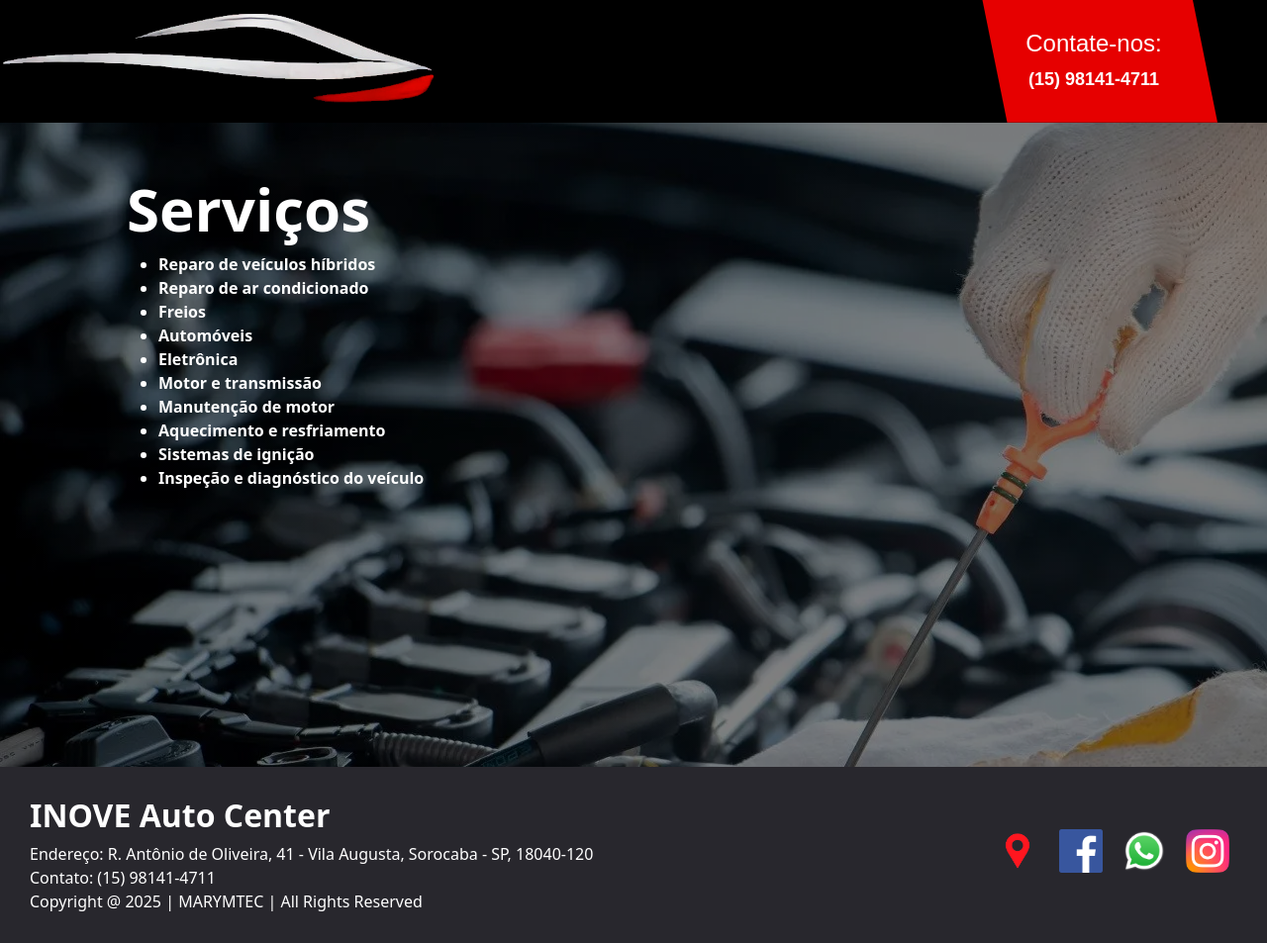
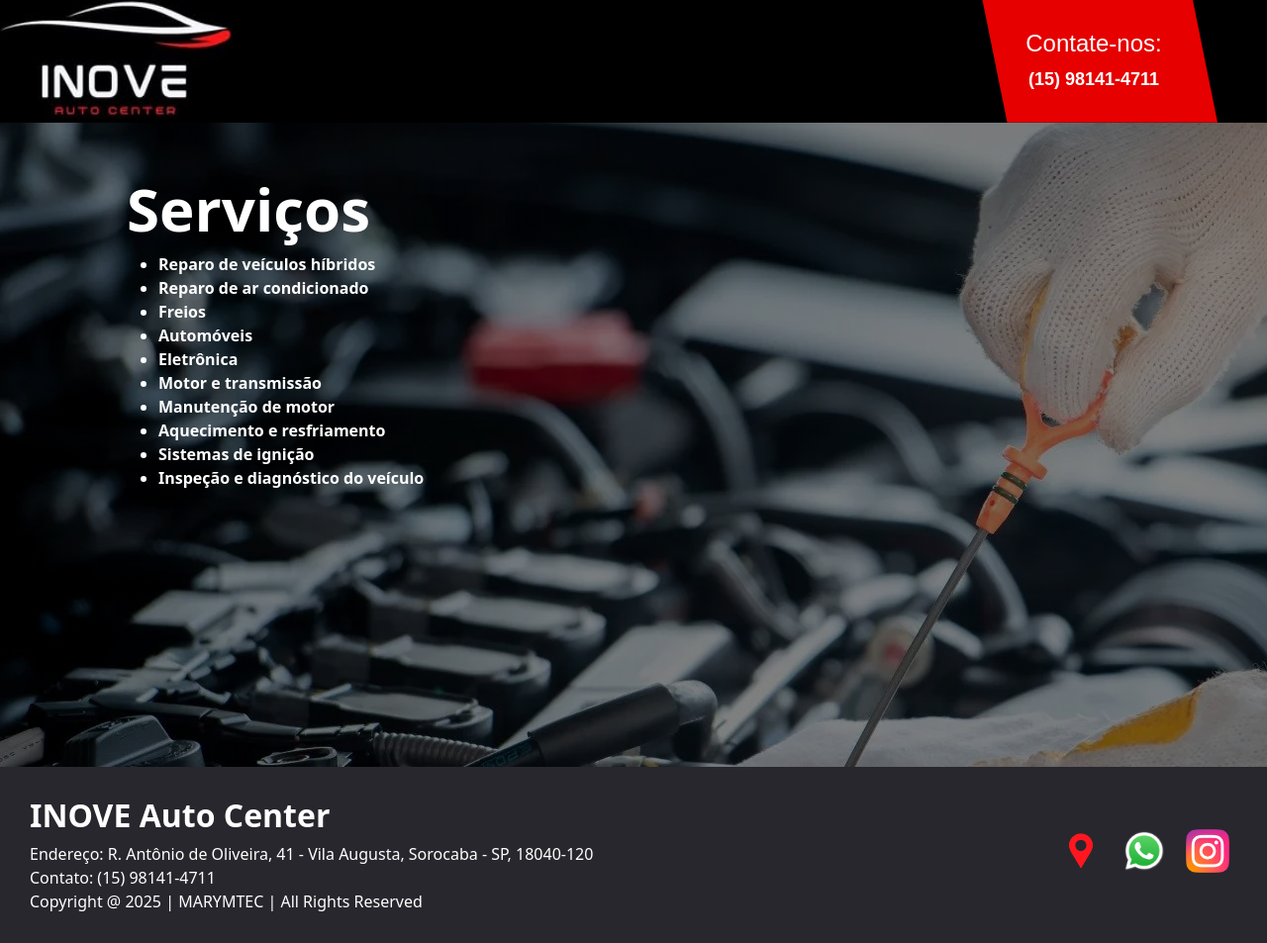
Before and after one commit to Faugusto11/inoveautomoveis, a plain HTML site: page services.html in a window 1280 px wide. Shown: the whole page at 99% size. Drawn offline with nearby package versions, Linux system fonts and the light colour scheme.

Commit message:
Atualizacao da logo

```diff
--- a/services.html
+++ b/services.html
@@ -21,7 +21,7 @@
     </style>
     <body>
         <nav>
-            <a href="index.html"><img src="img/logo_mini.png" class="navLogo"></a>
+            <a href="index.html"><img src="img/teste.jpg" class="navLogo"></a>
             <div class="contact">
                 <h4>Contate-nos:</h4>
                 <strong>(15) 98141-4711</strong>
@@ -52,7 +52,6 @@
             <div class="mediaData">
                 <div class="end">
                     <a href="https://www.google.com/maps/place/INOVE+CENTRO+AUTOMOTIVO/data=!4m2!3m1!1s0x0:0x9e82101e38488a03?sa=X&ved=1t:2428&ictx=111" target="_blank"><img src="img/maps.png" class="media" alt="Google Maps"></a>
-                    <img src="img/facebook.png" class="media" alt="Facebook">
                     <a href="http://wa.link/d8obfn" target="_blank"><img src="img/whatsapp.png" class="media" alt="Whatsapp"></a>
                     <a href="https://www.instagram.com/inoveautocenter_/" target="_blank"><img src="img/instagram.png" class="media" alt="Instagram"></a>
                 </div>
```
Also changed, not shown: index.html (+1 -2 lines), img/teste.jpg (added).
